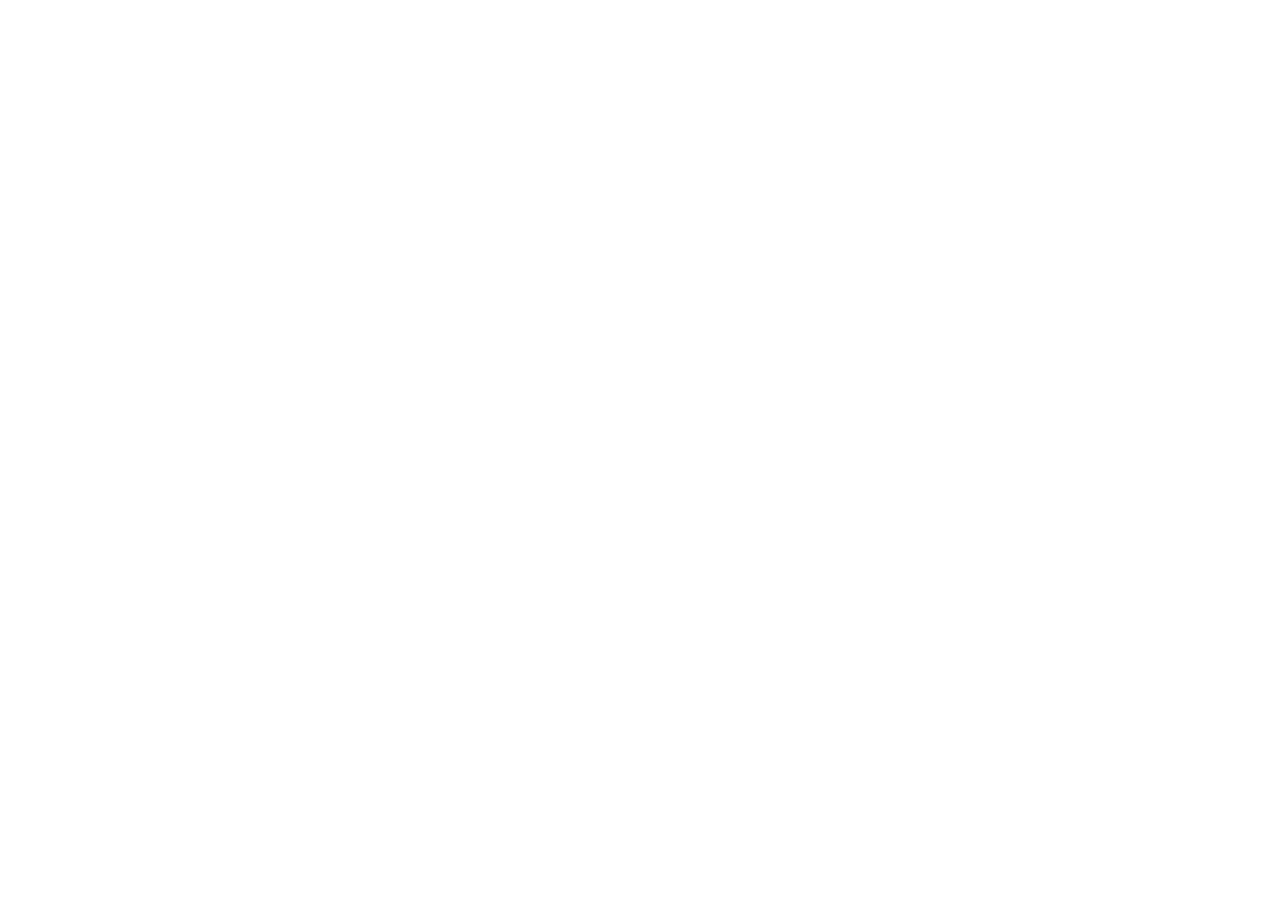
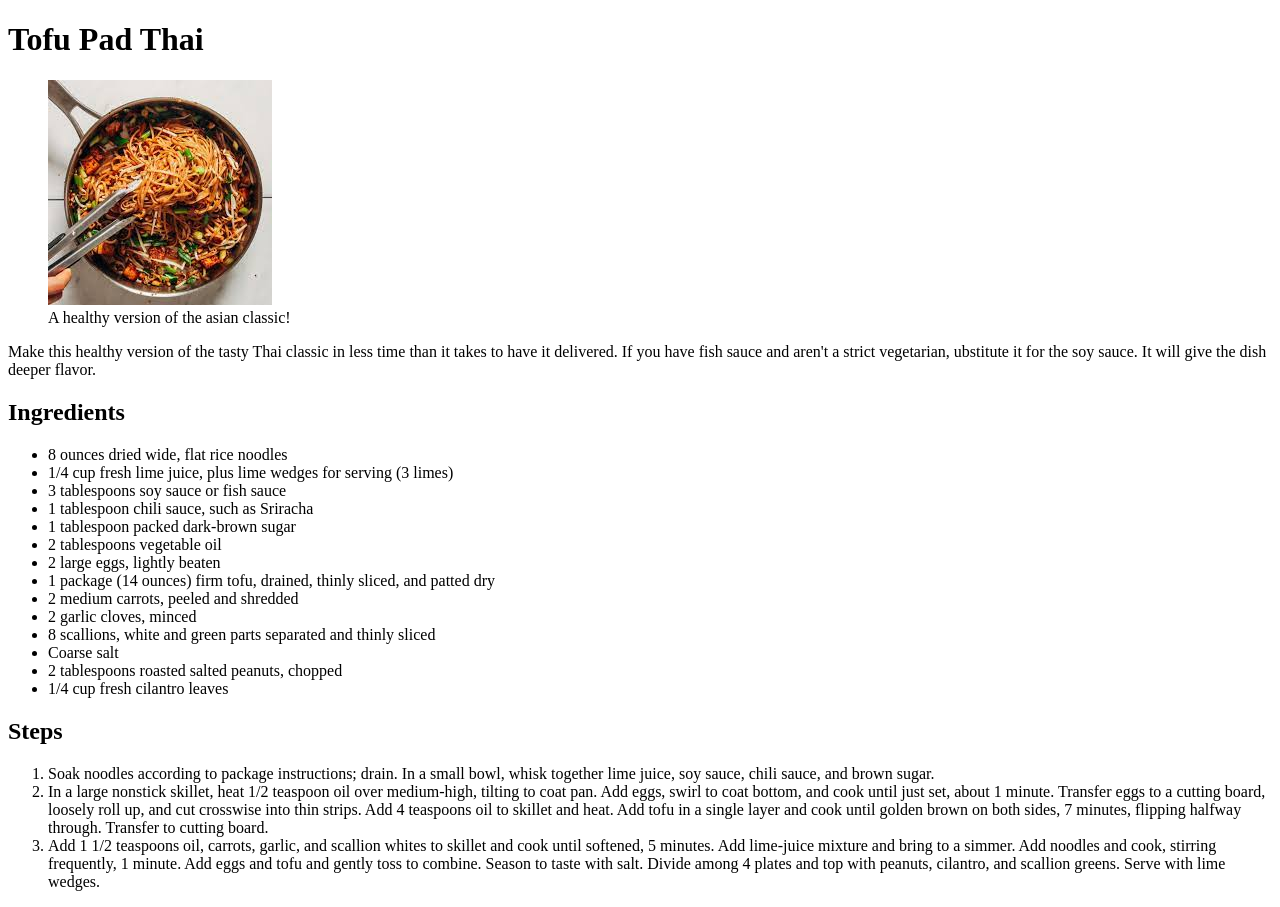
Before and after one commit to jutbx/odin-recipes, a plain HTML site: page Recipes/padthai.html in a window 1280 px wide. Before the commit the page ends 800 px from the top, so only its background shows below. Drawn offline with Linux system fonts and the light colour scheme.

Commit message:
Edit padthai.html

```diff
--- a/Recipes/padthai.html
+++ b/Recipes/padthai.html
@@ -0,0 +1,61 @@
+<!DOCTYPE html>
+<html>
+    <head>
+        <meta charset = "UTF-8">
+        <title>Pad Thai</title>
+    </head>
+    <body>
+        <h1>Tofu Pad Thai</h1>
+        <figure id = "padthai">
+            <img src = "padthai.jpeg" alt="A tasty Pad Thai">
+            <figcaption>A healthy version of the asian classic!</figcaption>
+        </figure>
+
+
+        <p>Make this healthy version of the tasty Thai classic in less
+            time than it takes to have it delivered.
+             If you have fish sauce and aren't a strict vegetarian,
+             ubstitute it for the soy sauce. It will give the dish deeper
+             flavor. </p>
+        <h2>Ingredients</h2>
+            <ul>
+                <li>8 ounces dried wide, flat rice noodles </li>
+                <li>1/4 cup fresh lime juice, plus lime
+                    wedges for serving (3 limes) </li>
+                <li>3 tablespoons soy sauce or fish sauce </li>
+                <li>1 tablespoon chili sauce, such as Sriracha </li>
+                <li>1 tablespoon packed dark-brown sugar</li>
+                <li>2 tablespoons vegetable oil</li>
+                <li>2 large eggs, lightly beaten</li>
+                <li>1 package (14 ounces) firm tofu, drained, thinly sliced, and patted dry</li>
+                <li>2 medium carrots, peeled and shredded</li>
+                <li>2 garlic cloves, minced</li>
+                <li>8 scallions, white and green parts separated and thinly sliced</li>
+                <li>Coarse salt</li>
+                <li>2 tablespoons roasted salted peanuts, chopped</li>
+                <li>1/4 cup fresh cilantro leaves </li>
+            </ul>
+        <h2>Steps</h2>
+            <ol>
+                <li>Soak noodles according to package instructions; drain.
+                    In a small bowl, whisk together lime juice,
+                    soy sauce, chili sauce, and brown sugar.</li>
+                <li>In a large nonstick skillet, heat 1/2 teaspoon oil over
+                    medium-high, tilting to coat pan. Add eggs, swirl to coat
+                    bottom, and cook until just set, about 1 minute. Transfer
+                    eggs to a cutting board, loosely roll up, and cut crosswise
+                    into thin strips. Add 4 teaspoons oil to skillet and heat.
+                    Add tofu in a single layer and cook until golden brown on both
+                    sides, 7 minutes,
+                    flipping halfway through. Transfer to cutting board.</li>
+                <li>Add 1 1/2 teaspoons oil, carrots, garlic, and scallion whites
+                    to skillet and cook until softened, 5 minutes.
+                    Add lime-juice mixture and bring to a simmer.
+                    Add noodles and cook, stirring frequently, 1 minute.
+                    Add eggs and tofu and gently toss to combine. Season to taste
+                    with salt. Divide among 4 plates and top with peanuts, cilantro,
+                    and scallion greens. Serve with lime wedges.</li>
+            </ol>
+    </body>
+
+</html>
```
Also changed, not shown: index.html (+1 -0 lines), Recipes/padthai.jpeg (added).
